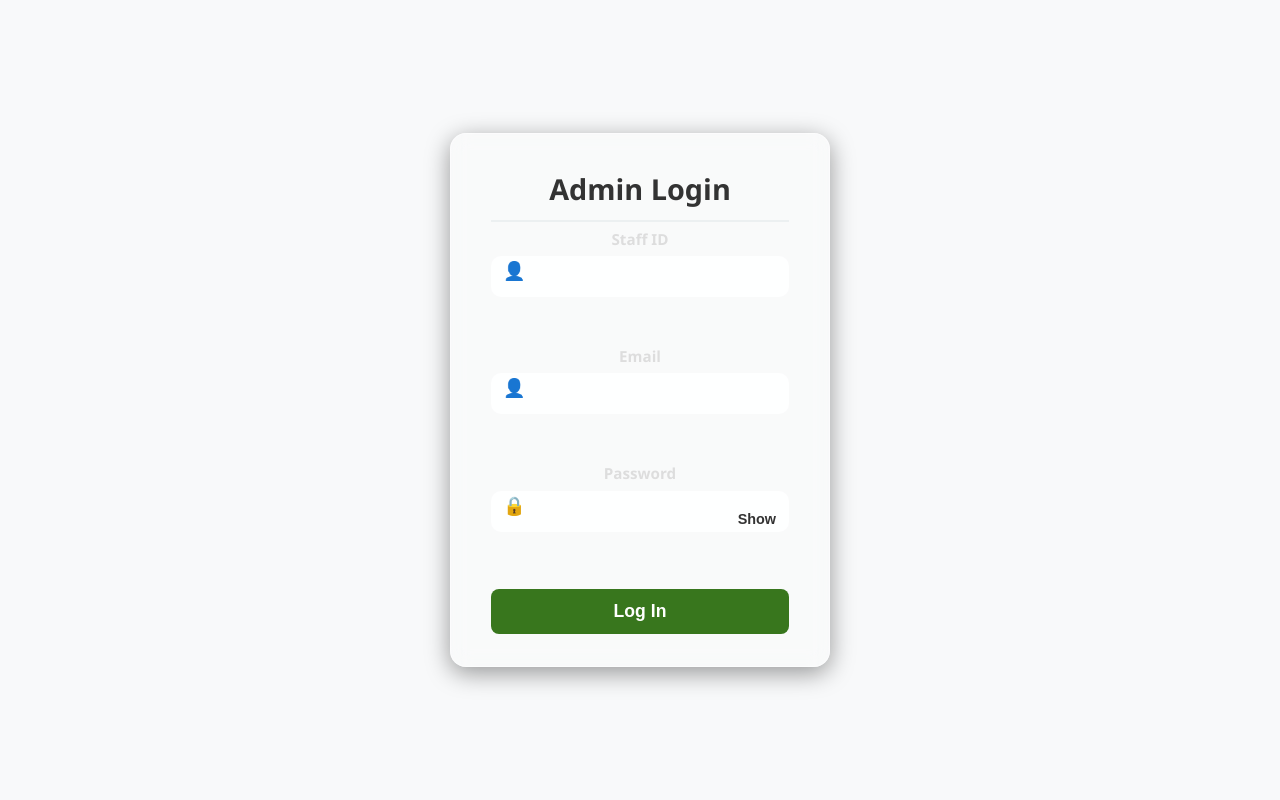
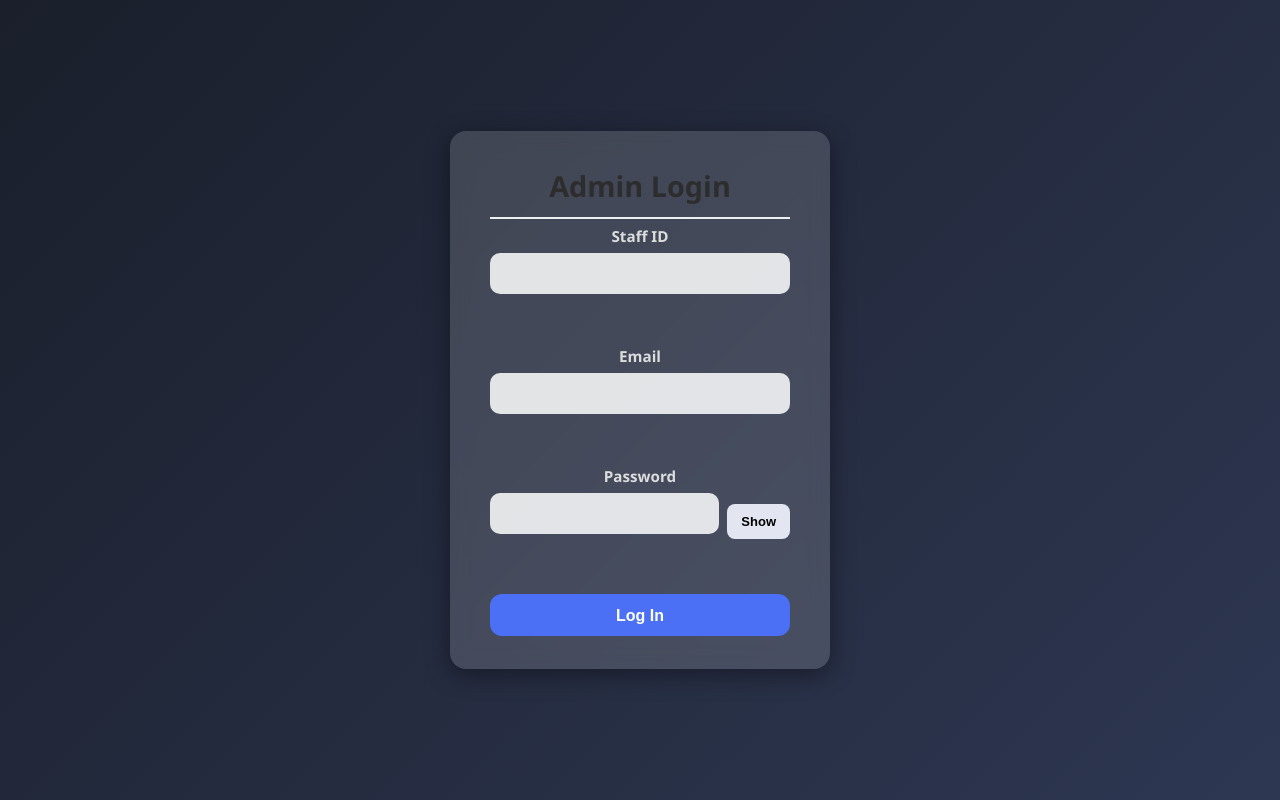
Before and after one commit to Kennyy02/Resort-Management-System, a React (Create React App) app in the folder frontend/: page /admin/login in a window 1280 px wide. Built offline with nearby package versions, Linux system fonts and the light colour scheme; no server answers.

Commit message:
Update login.css

```diff
--- a/frontend/src/admin/pages/login.css
+++ b/frontend/src/admin/pages/login.css
@@ -1,195 +1,145 @@
-/* * 1. Global Setup and Centering
- * Sets up a full-screen, centered background for the login card.
- */
-:root {
-    /* Define primary colors based on a dark, professional theme
-       (adjust these if you want different colors later) */
-    --primary-color: #3b82f6; /* Tailwind blue-500 equivalent */
-    --text-color: #f3f4f6;   /* Light gray for text */
-    --card-bg: rgba(255, 255, 255, 0.1); /* Semi-transparent for glass effect */
-    --input-bg: rgba(255, 255, 255, 0.2);
-    --border-color: rgba(255, 255, 255, 0.5);
-    --shadow-color: rgba(0, 0, 0, 0.3);
+/* ===========================
+   LOGIN PAGE - CLEAN MODERN UI
+   =========================== */
+
+body {
+  margin: 0;
+  padding: 0;
+  font-family: "Inter", Arial, sans-serif;
+  background: linear-gradient(135deg, #1a1f2b, #2e3752);
+  height: 100vh;
+  display: flex;
+  align-items: center;
+  justify-content: center;
 }
 
-body {
-    margin: 0;
-    font-family: 'Inter', sans-serif;
-    /* Use a dark background to make the light card stand out */
-    background: #111827;
+/* Center Wrapper */
+.login-container {
+  width: 100%;
+  display: flex;
+  justify-content: center;
+  padding: 20px;
 }
 
-.login-container {
-    display: flex;
-    justify-content: center;
-    align-items: center;
-    min-height: 100vh;
-    padding: 20px;
+/* Login Card */
+.login-box {
+  background: #ffffff;
+  width: 380px;
+  padding: 35px 30px;
+  border-radius: 16px;
+  box-shadow: 0 8px 25px rgba(0, 0, 0, 0.18);
+  animation: fadeIn 0.4s ease;
 }
 
-/* * 2. Login Box (The Card)
- * Creates the centered, rounded, semi-transparent card effect.
- */
-.login-box {
-    width: 100%;
-    max-width: 400px; /* Max width for desktop/tablet view */
-    background: var(--card-bg);
-    border-radius: 20px;
-    padding: 40px 30px;
-    box-shadow: 0 10px 30px var(--shadow-color);
-    backdrop-filter: blur(10px); /* Key for the glass effect */
-    border: 1px solid var(--border-color);
-    position: relative; /* For the absolute icon above the box */
+@keyframes fadeIn {
+  from { opacity: 0; transform: translateY(10px); }
+  to { opacity: 1; transform: translateY(0); }
 }
 
+/* Title */
 .login-title {
-    text-align: center;
-    color: var(--text-color);
-    margin-bottom: 30px;
-    font-size: 1.8rem;
+  text-align: center;
+  margin-bottom: 25px;
+  font-size: 24px;
+  font-weight: 700;
+  color: #2d2d2d;
 }
 
-/* * 3. Form Group and Inputs (The Compact Design)
- * Hides the separate labels and integrates the icon look.
- */
-.login-form {
-    display: flex;
-    flex-direction: column;
-    gap: 15px; /* Compact spacing between fields */
+/* Message */
+.login-message {
+  padding: 10px 12px;
+  border-radius: 8px;
+  margin-bottom: 15px;
+  font-size: 14px;
+  text-align: center;
 }
 
-.form-group {
-    /* Set up relative positioning for absolute icon placement */
-    position: relative;
-    /* Hide the default label to achieve the compact look */
+.login-message.error {
+  background: #ffe6e6;
+  color: #c62828;
+  border: 1px solid #ffb3b3;
+}
+
+.login-message.success {
+  background: #e6ffe6;
+  color: #2e7d32;
+  border: 1px solid #b3ffb3;
+}
+
+/* Form */
+.login-form {
+  display: flex;
+  flex-direction: column;
+  gap: 18px;
 }
 
 .form-group label {
-    display: none;
+  font-size: 14px;
+  color: #333;
+  margin-bottom: 5px;
+  display: block;
 }
 
+/* Inputs */
 .form-input {
-    width: 100%;
-    padding: 12px 12px 12px 40px; /* Increased left padding for the icon */
-    background: var(--input-bg);
-    border: 1px solid var(--border-color);
-    border-radius: 8px;
-    color: var(--text-color);
-    font-size: 1rem;
-    transition: all 0.2s ease;
+  width: 100%;
+  padding: 12px;
+  border-radius: 10px;
+  border: 1px solid #ccc;
+  font-size: 14px;
+  outline: none;
+  transition: 0.2s;
 }
 
 .form-input:focus {
-    outline: none;
-    border-color: var(--primary-color);
-    background: rgba(255, 255, 255, 0.3);
-    box-shadow: 0 0 0 2px var(--primary-color);
+  border-color: #4b70f5;
+  box-shadow: 0 0 4px rgba(75, 112, 245, 0.4);
 }
 
-/* Icon Simulation using ::before on the form group */
-.form-group::before {
-    content: '';
-    position: absolute;
-    left: 12px;
-    top: 50%;
-    transform: translateY(-50%);
-    font-size: 1.1rem;
-    color: var(--text-color);
-    pointer-events: none; /* Allows clicks to pass through to the input */
-    z-index: 10;
-}
-
-/* Specific Icons based on field type/order */
-/* Staff ID / Email */
-.login-form .form-group:nth-child(1)::before,
-.login-form .form-group:nth-child(2)::before {
-    /* Unicode for a simple person icon (Fallback for Font Awesome) */
-    content: '\1F464';
-    font-size: 18px;
-}
-
-/* Password */
-.login-form .form-group:nth-child(3)::before {
-    /* Unicode for a simple lock icon (Fallback for Font Awesome) */
-    content: '\1F512';
-    font-size: 18px;
-}
-
-
-/* * 4. Password Wrapper and Show/Hide Button
- */
+/* Password Wrapper */
 .password-wrapper {
-    position: relative;
-    display: flex;
-    align-items: center;
-}
-
-/* Adjust input within wrapper to fit button */
-.password-wrapper .form-input {
-    padding-right: 80px; /* Extra space for the Show/Hide button */
+  display: flex;
+  align-items: center;
+  gap: 8px;
 }
 
 .show-password-btn {
-    position: absolute;
-    right: 1px;
-    top: 50%;
-    transform: translateY(-50%);
-    background: transparent;
-    border: none;
-    color: var(--text-color);
-    padding: 8px 12px;
-    cursor: pointer;
-    font-size: 0.9rem;
-    font-weight: 600;
-    border-radius: 0 8px 8px 0;
-    transition: background-color 0.2s;
+  background: #e3e6f1;
+  border: none;
+  padding: 10px 14px;
+  border-radius: 8px;
+  cursor: pointer;
+  transition: 0.2s;
+  font-size: 13px;
 }
 
 .show-password-btn:hover {
-    background-color: rgba(255, 255, 255, 0.1);
+  background: #d0d4e2;
 }
 
-/* * 5. Login Button
- */
+/* Submit Button */
 .login-button {
-    width: 100%;
-    padding: 12px;
-    margin-top: 10px;
-    background: var(--primary-color);
-    color: white;
-    font-size: 1.1rem;
-    font-weight: bold;
-    border: none;
-    border-radius: 8px;
-    cursor: pointer;
-    transition: background-color 0.2s, transform 0.1s;
+  width: 100%;
+  padding: 12px;
+  background: #4b70f5;
+  color: #fff;
+  border: none;
+  border-radius: 12px;
+  font-size: 16px;
+  cursor: pointer;
+  margin-top: 10px;
+  transition: 0.25s;
+  font-weight: 600;
 }
 
 .login-button:hover {
-    background-color: #2563eb; /* Darker blue */
+  background: #3d5ed8;
 }
 
-.login-button:active {
-    transform: scale(0.99);
+/* Mobile */
+@media (max-width: 480px) {
+  .login-box {
+    width: 90%;
+    padding: 28px 20px;
+  }
 }
-
-/* * 6. Message (Error/Success)
- */
-.login-message {
-    padding: 10px;
-    border-radius: 8px;
-    margin-bottom: 20px;
-    text-align: center;
-}
-
-.login-message.error {
-    background-color: rgba(252, 165, 165, 0.3); /* Red-ish background */
-    color: #f87171; /* Brighter red text */
-    border: 1px solid #f87171;
-}
-
-.login-message.success {
-    background-color: rgba(167, 243, 208, 0.3); /* Green-ish background */
-    color: #34d399; /* Brighter green text */
-    border: 1px solid #34d399;
-}
```
